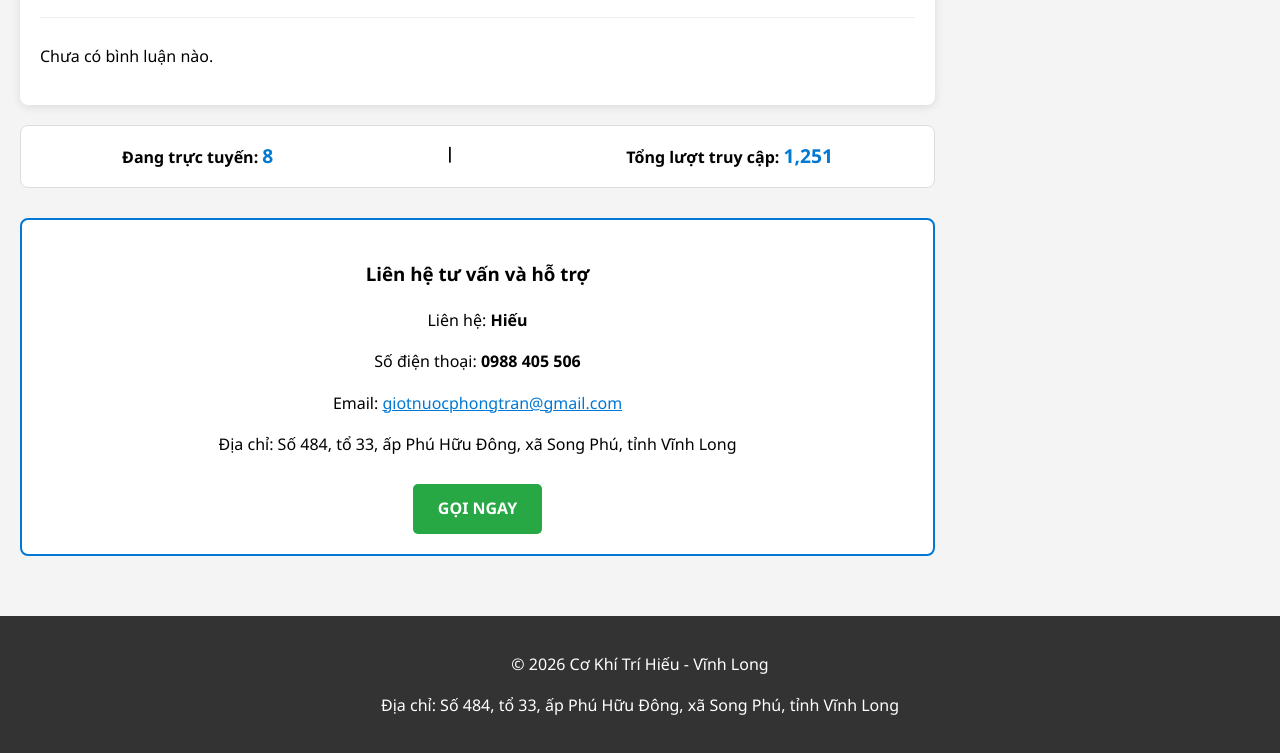
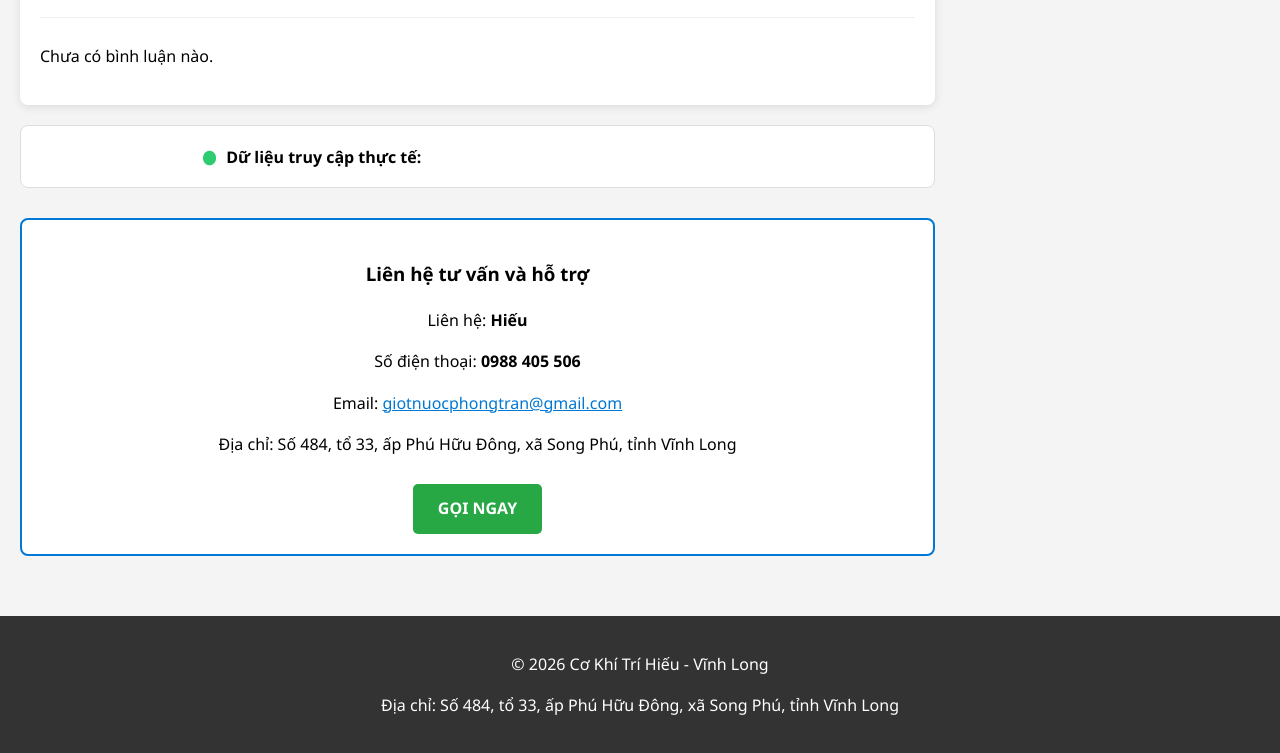
Before and after one commit to Thanhcong6/may-hut-bun, a plain HTML site: page index.html in a window 1280 px wide. Shown: the part 4656-5409 px from the top of the page. Drawn offline with Linux system fonts and the light colour scheme.

Commit message:
Update index.html

```diff
--- a/index.html
+++ b/index.html
@@ -131,6 +131,7 @@
             margin-top: 20px;
             display: flex;
             justify-content: space-around;
+            align-items: center;
             border: 1px solid #ddd;
             font-weight: bold;
         }
@@ -212,10 +213,15 @@
             </div>
         </div>
 
+        <!-- Thanh thống kê tự động kết nối dữ liệu thật qua FreeVisitorCounters -->
         <div class="stats-bar">
-            <div class="stat-item">Đang trực tuyến: <span id="online-count">--</span></div>
-            |
-            <div class="stat-item">Tổng lượt truy cập: <span id="total-hits">--</span></div>
+            <div class="stat-item">
+                <span style="color: #2ecc71; margin-right: 5px;">●</span>
+                Dữ liệu truy cập thực tế:
+            </div>
+            <div class="stat-item">
+                <script type="text/javascript" src="https://www.freevisitorcounters.com/en/home/counter/1200035/t/0"></script>
+            </div>
         </div>
 
         <div class="contact-box">
@@ -284,22 +290,8 @@
         loadComments();
     }
 
-    // XỬ LÝ THỐNG KÊ (GIẢ LẬP)
-    function updateStats() {
-        // Tổng truy cập: lưu trong localStorage
-        let hits = localStorage.getItem('total_hits') || 1250; // Khởi tạo con số ban đầu
-        hits = parseInt(hits) + 1;
-        localStorage.setItem('total_hits', hits);
-        document.getElementById('total-hits').innerText = hits.toLocaleString();
-
-        // Đang trực tuyến: ngẫu nhiên từ 3-12 người cho sinh động
-        const online = Math.floor(Math.random() * 10) + 3;
-        document.getElementById('online-count').innerText = online;
-    }
-
     window.onload = function() {
         loadComments();
-        updateStats();
     }
 </script>
 
```
Lines whose indentation alone changed are shown as unchanged.
